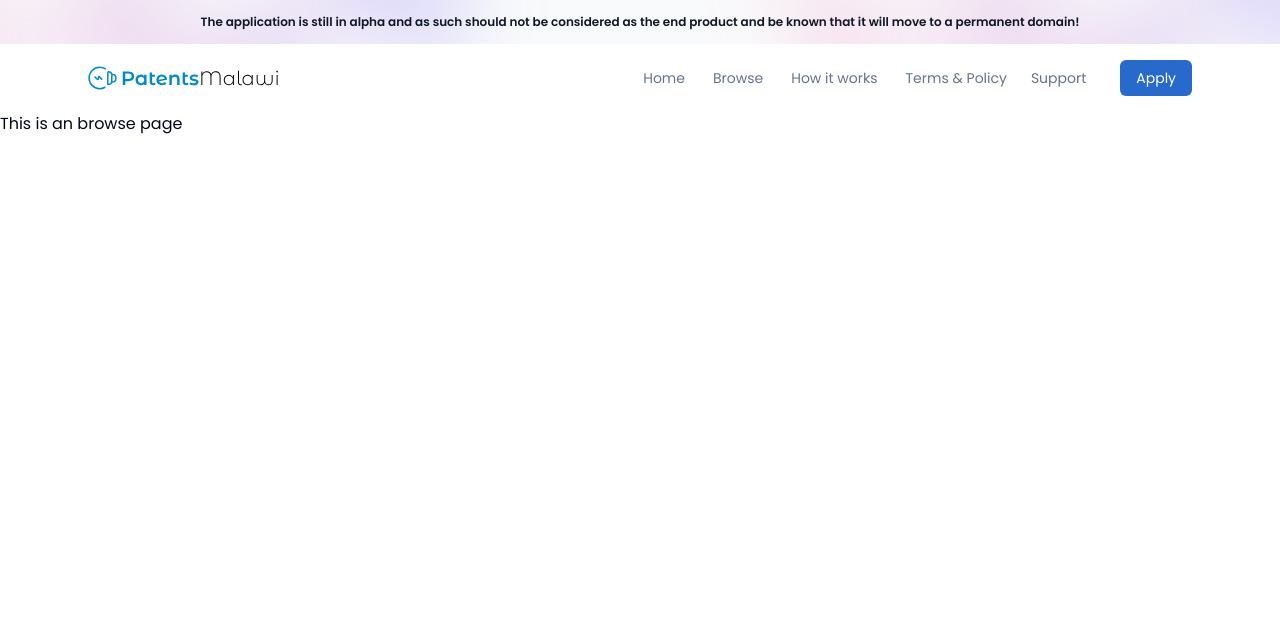
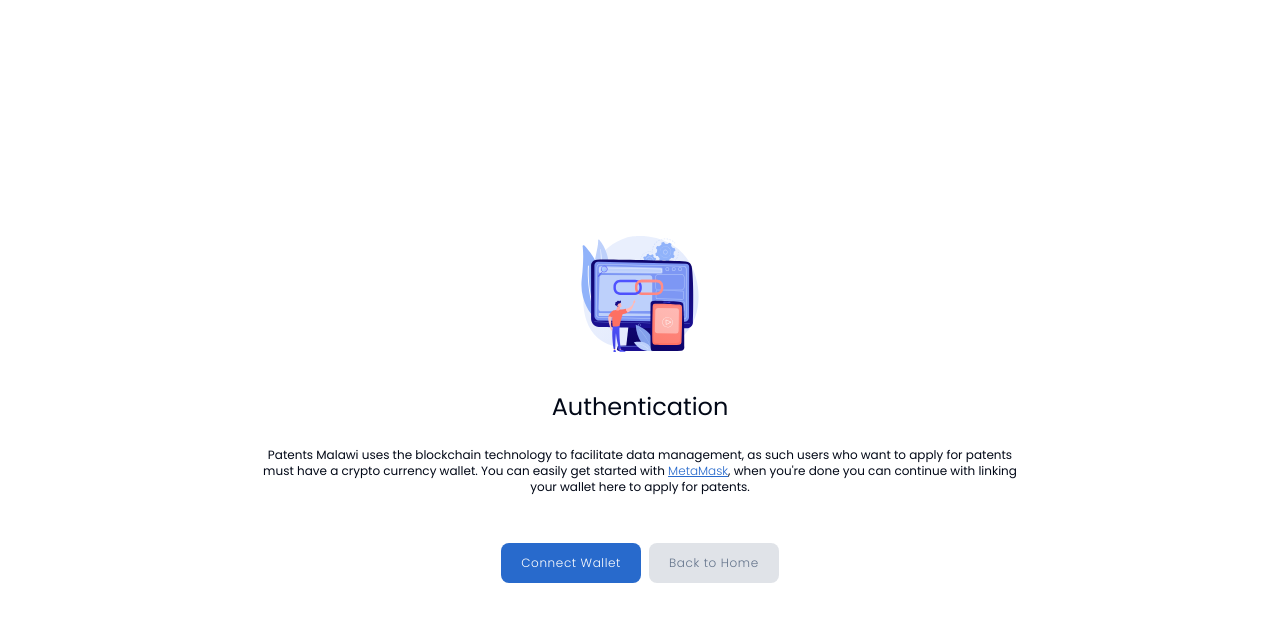
Before and after one commit to codelabmw/patents-malawi, a Vue app: page /apply in a window 1280 px wide. Shown: the top 622 px of the page. Built offline with nearby package versions, Linux system fonts and the light colour scheme.

Commit message:
Authentication page done, next dashboard section

```diff
--- a/src/App.vue
+++ b/src/App.vue
@@ -1,13 +1,7 @@
 <script setup lang="ts">
 import { RouterView } from 'vue-router'
-import InfoBanner from './components/InfoBanner.vue'
 </script>
 
 <template>
-  <header>
-    <InfoBanner
-      msg="The application is still in alpha and as such should not be considered as the end product and be known that it will move to a permanent domain!" />
-  </header>
-
   <RouterView />
 </template>
--- a/src/views/Guests/ApplyView.vue
+++ b/src/views/Guests/ApplyView.vue
@@ -1,11 +1,32 @@
 <script setup lang="ts">
-import NavBar from '@/components/NavBar.vue';
+import PrimaryButton from '@/components/PrimaryButton.vue';
+import SecondaryButton from '@/components/SecondaryButton.vue';
 </script>
 
 <template>
-    <NavBar />
+    <div class="flex items-end justify-center min-h-screen px-4 pt-4 pb-20 text-center sm:block sm:p-0">
+        <span class="hidden sm:inline-block sm:align-middle sm:h-screen" aria-hidden="true">&#8203;</span>
 
-    <div class="about">
-        <h1>This is an browse page</h1>
+        <div class="relative inline-block p-4 overflow-hidden text-center align-middle transition-all transform">
+            <div class="flex items-center justify-center mx-auto">
+                <img src="@/assets/images/Connect-Illustration.svg" alt="Connect-Illustration.svg" class="w-[20%]" />
+            </div>
+
+            <div class="mt-5 text-center">
+                <h2 class="text-2xl">Authentication</h2>
+                <p class="max-w-3xl mt-6 text-xs">
+                    Patents Malawi uses the blockchain technology to facilitate data management, as such users who want
+                    to apply for patents must have a crypto currency wallet. You can easily get started with <span
+                        class="font-light underline text-primary">MetaMask</span>,
+                    when you're done you can continue with linking your wallet here to apply for patents.
+                </p>
+            </div>
+
+            <div class="flex items-center justify-center mt-6 space-x-2">
+                <PrimaryButton label="Connect Wallet" />
+
+                <SecondaryButton href="/" label="Back to Home" />
+            </div>
+        </div>
     </div>
 </template>
--- a/src/views/Guests/HomeView.vue
+++ b/src/views/Guests/HomeView.vue
@@ -1,18 +1,22 @@
 <script setup lang="ts">
+import InfoBanner from '@/components/InfoBanner.vue';
 import NavBar from '@/components/NavBar.vue';
 import PrimaryButton from '@/components/PrimaryButton.vue';
 import SecondaryButton from '@/components/SecondaryButton.vue';
 import TertiaryButton from '@/components/TertiaryButton.vue';
-import TheFeature from '@/components/TheFeature.vue';
+import TheFeatures from '@/components/TheFeatures.vue';
 </script>
 
 <template>
   <main>
-    <div class="relative my-2">
+    <div class="relative">
+      <InfoBanner
+        msg="The application is still in alpha and as such should not be considered as the end product and be known that it will move to a permanent domain!" />
+
       <NavBar />
 
       <!-- HERO SECTION -->
-      <div class="relative w-full bg-[url('@/assets/images/Decorations.svg')]">
+      <div class="my-2 relative w-full bg-[url('@/assets/images/Decorations.svg')]">
         <!-- bg-right-bottom bg-[length:800px_800px] bg-no-repeat w-full h-full -->
 
         <div class="container px-6 py-16 mx-auto max-w-7xl">
@@ -52,7 +56,7 @@ import TheFeature from '@/components/TheFeature.vue';
 
       <!-- FEATURES SECTION -->
       <div class="my-12 max-w-7xl">
-        <TheFeature />
+        <TheFeatures />
       </div>
 
       <!-- JUMBLETRON -->
```
Also changed, not shown: src/assets/images/Connect-Illustration.svg (added), src/components/TheFeatures.vue (renamed from src/components/TheFeature.vue).
